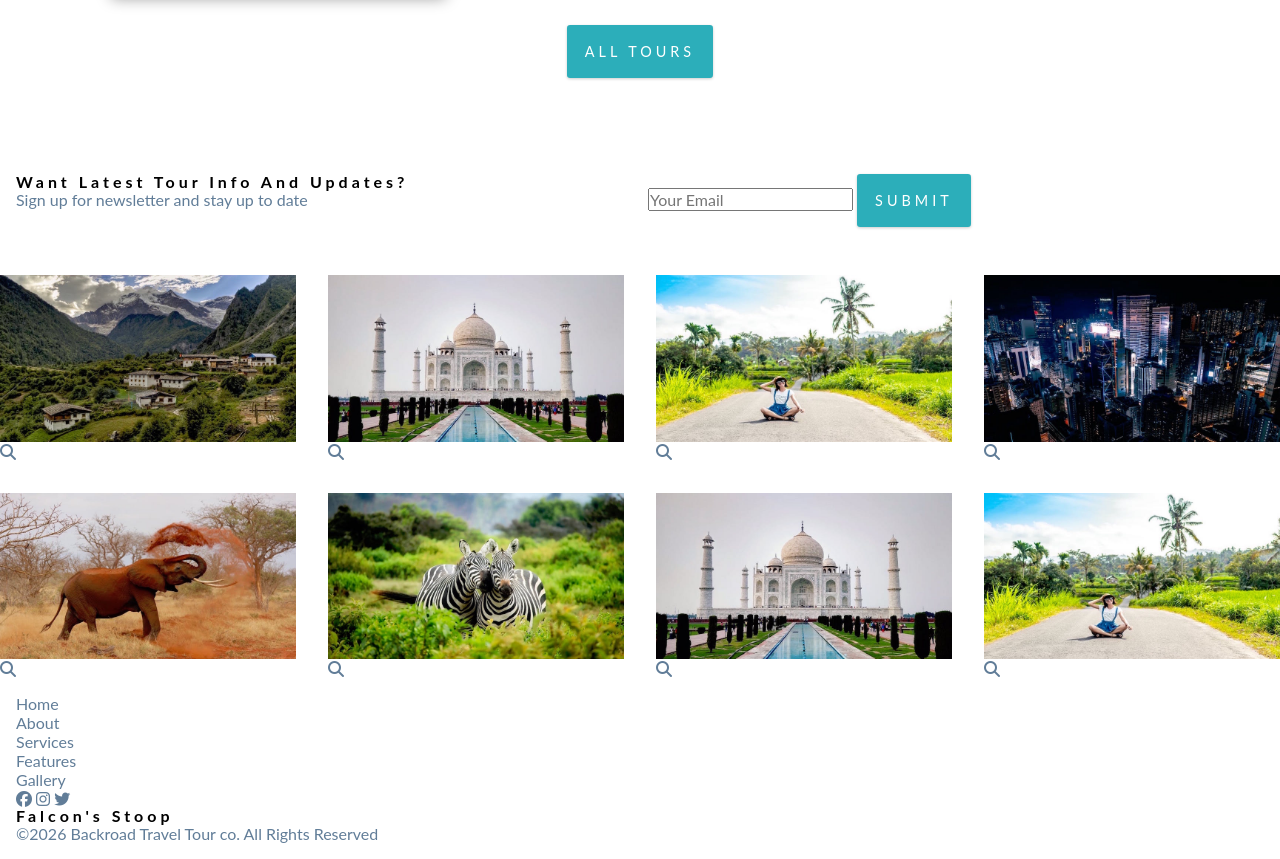
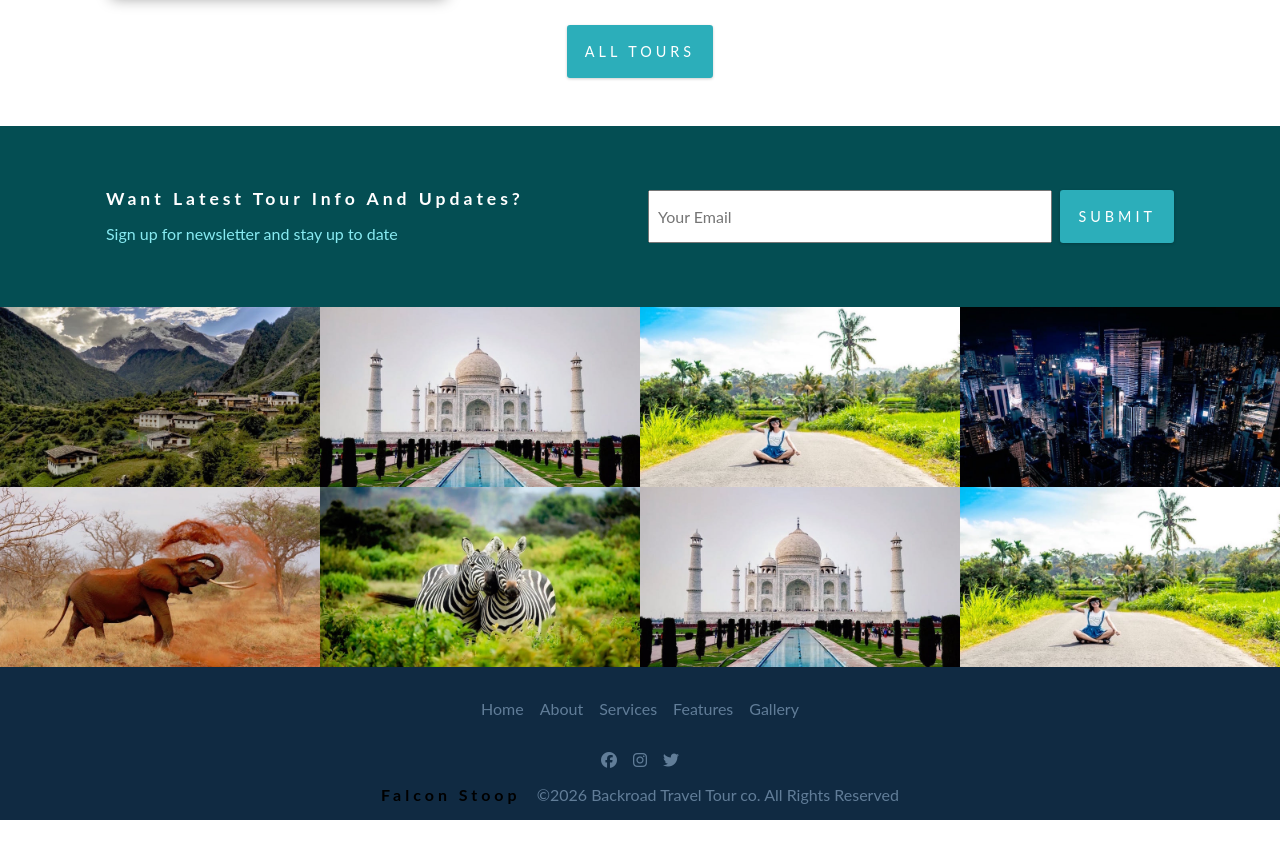
Before and after one commit to falconstoop/tour-company-landing, a plain HTML site: page index.html in a window 1280 px wide. Shown: the part 2700-3559 px from the top of the page. After the commit the page ends 3520 px from the top, so only its background shows below. Drawn offline with Linux system fonts and the light colour scheme; a web font is replaced by a local one.

Commit message:
finish tour company website

```diff
--- a/index.html
+++ b/index.html
@@ -102,7 +102,7 @@
       </section>
 
       <!--  Services-->
-      <section class="section services" id="services">
+      <section class="section services-section" id="services">
         <div class="wrapper" data-center data-max-width="medium">
           <h2 class="section-title">
             Our <span class="accent-clr">Services</span>
@@ -155,7 +155,7 @@
             Featured <span class="accent-clr">Tours</span>
           </h2>
           <!-- 4cards -->
-          <div class="featured-tours--inner grid-auto-fit">
+          <div class="featured-tours--inner grid-auto-fit" data-align="">
             <div class="card">
               <div class="tour-img-container">
                 <img src="./assets/tour-1.jpeg" alt="tibet" />
@@ -260,9 +260,9 @@
 
       <!-- form -->
       <section class="section form-section">
-        <div class="wrapper">
-          <div class="grid-equal-cols">
-            <div class="form-content">
+        <div class="wrapper" data-center data-max-width="medium">
+          <div class="grid-equal-cols" data-align="center">
+            <div class="form-content flow">
               <h4 class="form-title">Want Latest Tour Info And Updates?</h4>
               <p class="form-subtitle">
                 Sign up for newsletter and stay up to date
@@ -369,7 +369,7 @@
 
     <!--Site Footer -->
     <footer class="site-footer">
-      <div class="wrapper">
+      <div class="wrapper" data-max-width="narrow" data-center>
         <div class="site-footer--inner">
           <!-- social -->
           <div class="links">
@@ -406,8 +406,8 @@
 
           <!-- rights -->
 
-          <div class="copyright">
-            <h4 class="stoop">Falcon's Stoop</h4>
+          <div class="copyright flex-dir-row">
+            <h4 class="stoop">Falcon Stoop</h4>
             <p>&copy;2026 Backroad Travel Tour co. All Rights Reserved</p>
           </div>
         </div>
--- a/styles.css
+++ b/styles.css
@@ -168,6 +168,10 @@
     &[data-max-width="medium"] {
       max-width: 1100px;
     }
+
+    &[data-max-width="narrow"] {
+      max-width: 900px;
+    }
   }
 
   .section {
@@ -211,6 +215,23 @@
       auto-fit,
       minmax(var(--auto-fit-min-col-size, 100%), 1fr)
     );
+
+    &[data-gap="no-gap"] {
+      --grid-auto-fit-gap: 0;
+    }
+
+    &[data-col-size="large"] {
+      --auto-fit-min-col-size: 300px;
+    }
+  }
+
+  /* Mostly used for Site-footer */
+  .flex-dir-row {
+    display: flex;
+    flex-wrap: wrap;
+    gap: 1rem;
+    justify-content: center;
+    align-items: center;
   }
 }
 
@@ -293,7 +314,7 @@
 
   /* -----------Services---------- */
 
-  .services {
+  .services-section {
     background-color: #eee;
   }
 
@@ -369,10 +390,87 @@
   }
 
   /* -----------Form---------- */
+  .form-section {
+    background-color: var(--clr-primary-400);
+  }
+
+  .form-content {
+    @media (width < 760px) {
+      text-align: center;
+    }
+
+    h4 {
+      color: #fff;
+      font-size: 1.1rem;
+    }
+
+    p {
+      color: var(--clr-primary-light);
+    }
+  }
+  .form-contact {
+    display: flex;
+    flex-wrap: wrap;
+    gap: 0.5rem;
+
+    padding-block: 1rem;
+
+    input {
+      flex: 1;
+      padding: 0.5rem;
+    }
+  }
 
   /* -----------Gallery---------- */
+  .single-img-container {
+    position: relative;
+
+    .gallery-icon {
+      position: absolute;
+      top: 50%;
+      left: 50%;
+      transform: translate(-50%, -50%);
+
+      font-size: 2rem;
+      color: #fff;
+
+      opacity: 0;
+      transition: var(--transition);
+    }
+
+    .gallery-img {
+      transition: var(--transition);
+    }
+
+    &:hover {
+      cursor: pointer;
+
+      .gallery-icon {
+        opacity: 1;
+      }
+
+      .gallery-img {
+        opacity: 0.7;
+      }
+    }
+  }
 
   /* -----------Footer---------- */
+
+  .site-footer {
+    background-color: var(--clr-grey-400);
+  }
+
+  .site-footer--inner {
+    .links,
+    .social {
+      padding-block: 1rem;
+    }
+
+    .copyright {
+      text-align: center;
+    }
+  }
 
   /* -----------Custom---------- */
   .btn {
```
